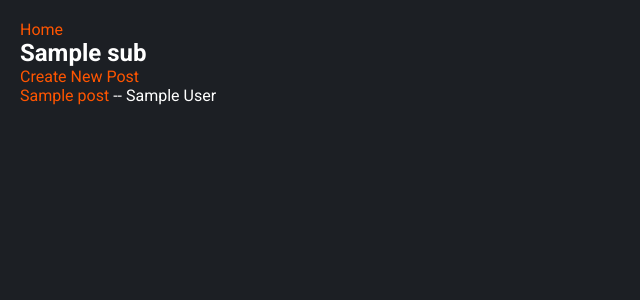
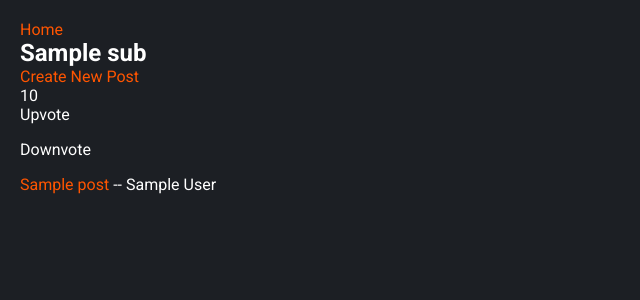
Before and after one commit to mikeyshean/django-reddit, a Django app: page /r/1/ in a window 1280 px wide. Shown: the top 300 px of the page, without its empty margins (0-640 px from the left). Run offline with Django 3.2, Linux system fonts and the light colour scheme; tables that the repository leaves empty hold one stand-in row (values such as "Sample post"); data that the repository does not hold is empty.

Commit message:
Add post voting.

```diff
--- a/my_reddit/models.py
+++ b/my_reddit/models.py
@@ -27,6 +27,22 @@ class Sub(TimestampsModel):
 
     def __str__(self):
         return self.name
+
+    def posts_with_votes(self):
+        result = []
+
+        for post in self.posts.all():
+            post_details = {'post': post}
+            vote_count = post.vote_count()['vote_count']
+
+            if vote_count is not None:
+                post_details['vote_count'] = vote_count
+            else:
+                post_details['vote_count'] = 0
+
+            result.append(post_details)
+
+        return result
 
 class Vote(TimestampsModel):
     amount = models.SmallIntegerField()
--- a/my_reddit/templates/my_reddit/sub_show.html
+++ b/my_reddit/templates/my_reddit/sub_show.html
@@ -3,7 +3,18 @@
 <h2>{{ sub.name }}</h2>
 <a href="{% url 'my_reddit:new_post' sub.id %}">Create New Post</a>
 <ul>
-  {% for post in sub.posts.all %}
-      <li><a href="{% url 'my_reddit:post' sub.id post.id %}">{{ post.title }}</a>  --  {{ post.author.name }}</li>
+  {% for post in posts %}
+      <li>
+        {{ post.vote_count }}
+        <form class="vote_form" action="{% url 'my_reddit:post_vote' post.post.sub_id post.post.id 'upvote' %}" method="post">
+          {% csrf_token %}
+          <button type="submit" name="button">Upvote</button>
+        </form>
+        <form class="vote_form" action="{% url 'my_reddit:post_vote' post.post.sub_id post.post.id 'downvote' %}" method="post">
+          {% csrf_token %}
+          <button type="submit" name="button">Downvote</button>
+        </form>
+        <a href="{% url 'my_reddit:post' sub.id post.post.id %}">{{ post.post.title }}</a>  --  {{ post.post.author.name }}
+      </li>
   {% endfor %}
 </ul>
--- a/my_reddit/urls.py
+++ b/my_reddit/urls.py
@@ -6,7 +6,8 @@ urlpatterns = [
     url(r'^new/', views.new_sub, name='new_sub'),
     url(r'^(?P<pk>[0-9]+)/$', views.SubView.as_view(), name='sub'),
     url(r'^(?P<sub_id>[0-9]+)/new/$', views.new_post, name='new_post'),
-    url(r'^(?P<sub_id>[0-9]+)/post/(?P<post_id>[0-9]+)/vote/$', views.post_vote, name='post_vote'),
+    url(r'^(?P<sub_id>[0-9]+)/post/(?P<post_id>[0-9]+)/(?P<type>upvote)/$', views.post_vote, name='post_vote'),
+    url(r'^(?P<sub_id>[0-9]+)/post/(?P<post_id>[0-9]+)/(?P<type>downvote)/$', views.post_vote, name='post_vote'),
     url(r'^(?P<sub_id>[0-9]+)/post/(?P<post_id>[0-9]+)/$', views.post_view, name='post'),
     url(r'^(?P<sub_id>[0-9]+)/post/(?P<post_id>[0-9]+)/comment/$', views.parent_comment, name='parent_comment'),
     url(r'^comments/(?P<comment_id>[0-9]+)/(?P<type>upvote)/$', views.comment_vote, name='comment_vote'),
--- a/my_reddit/views.py
+++ b/my_reddit/views.py
@@ -10,12 +10,14 @@ class IndexView(generic.ListView):
     def get(self, request):
         template_name = 'my_reddit/index.html'
         subs_list = Sub.objects.order_by('name')
+
         return render(request, template_name, { 'subs_list': subs_list })
 
     def post(self, request):
         name = request.POST['name']
         description = request.POST['description']
         sub = Sub.objects.create(name=name, description=description, creator_id=1)
+
         return HttpResponseRedirect(reverse('my_reddit:sub', args=(sub.id,)))
 
 def new_sub(request):
@@ -33,7 +35,9 @@ class SubView(generic.DetailView):
             ), pk=kwargs['pk']
         )
 
-        return render(request, template_name, { 'sub': sub })
+        post_details = sub.posts_with_votes()
+
+        return render(request, template_name, { 'sub': sub, 'posts': post_details })
 
     def post(self, request, *args, **kwargs):
         title = request.POST['title']
@@ -48,20 +52,29 @@ def new_post(request, sub_id):
 
 def post_view(request, sub_id, post_id):
     post = get_object_or_404(Post, pk=post_id)
-    comments = post.comments_by_parent_id()
-    return render(request, 'my_reddit/post_show.html', { 'post': post, 'comments': comments })
+    comments_dict = post.comments_by_parent_id()
+
+    return render(request, 'my_reddit/post_show.html', { 'post': post, 'comments': comments_dict })
 
 def comment_vote(request, comment_id, type):
     comment = get_object_or_404(Comment, pk=comment_id)
+
     if type == 'upvote':
         comment.votes.create(amount=1)
     elif type =='downvote':
         comment.votes.create(amount=-1)
     post = comment.post
+
     return HttpResponseRedirect(reverse('my_reddit:post', args=(post.sub_id, post.id)))
 
-def post_vote(request, sub_id, post_id):
+def post_vote(request, sub_id, post_id, type):
     post = get_object_or_404(Post, pk=post_id)
+    if type == 'upvote':
+        post.votes.create(amount=1)
+    elif type =='downvote':
+        post.votes.create(amount=-1)
+
+    return HttpResponseRedirect(reverse('my_reddit:sub', args=(post.sub_id,)))
 
 
 class CommentView(generic.DetailView):
@@ -69,6 +82,7 @@ class CommentView(generic.DetailView):
     def get(self, request, *args, **kwargs):
         comment = Comment.objects.get(pk=kwargs['pk'])
         post = comment.post
+
         return render(
             request,
             'my_reddit/comment.html',
```
Also changed, not shown: 3 other files.
